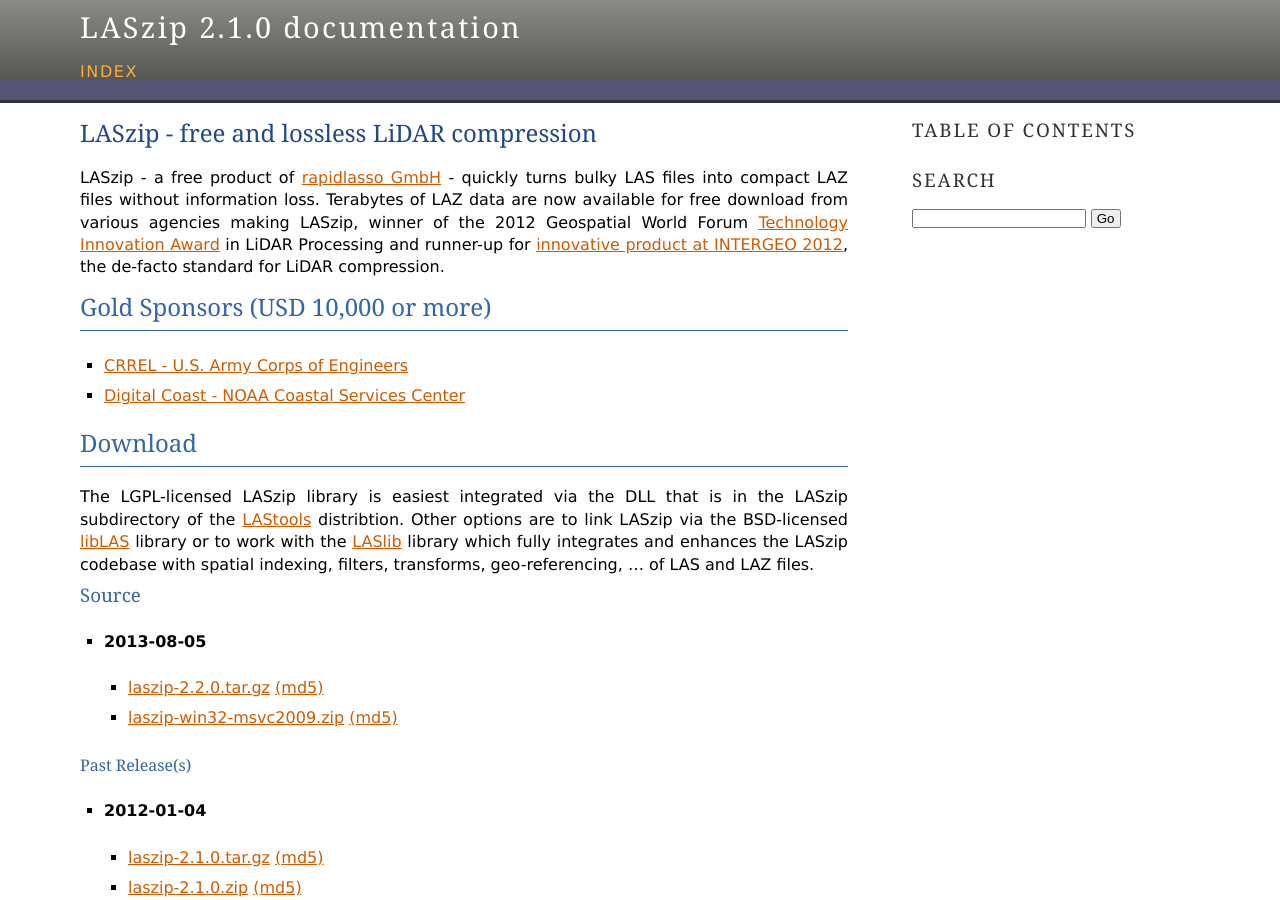
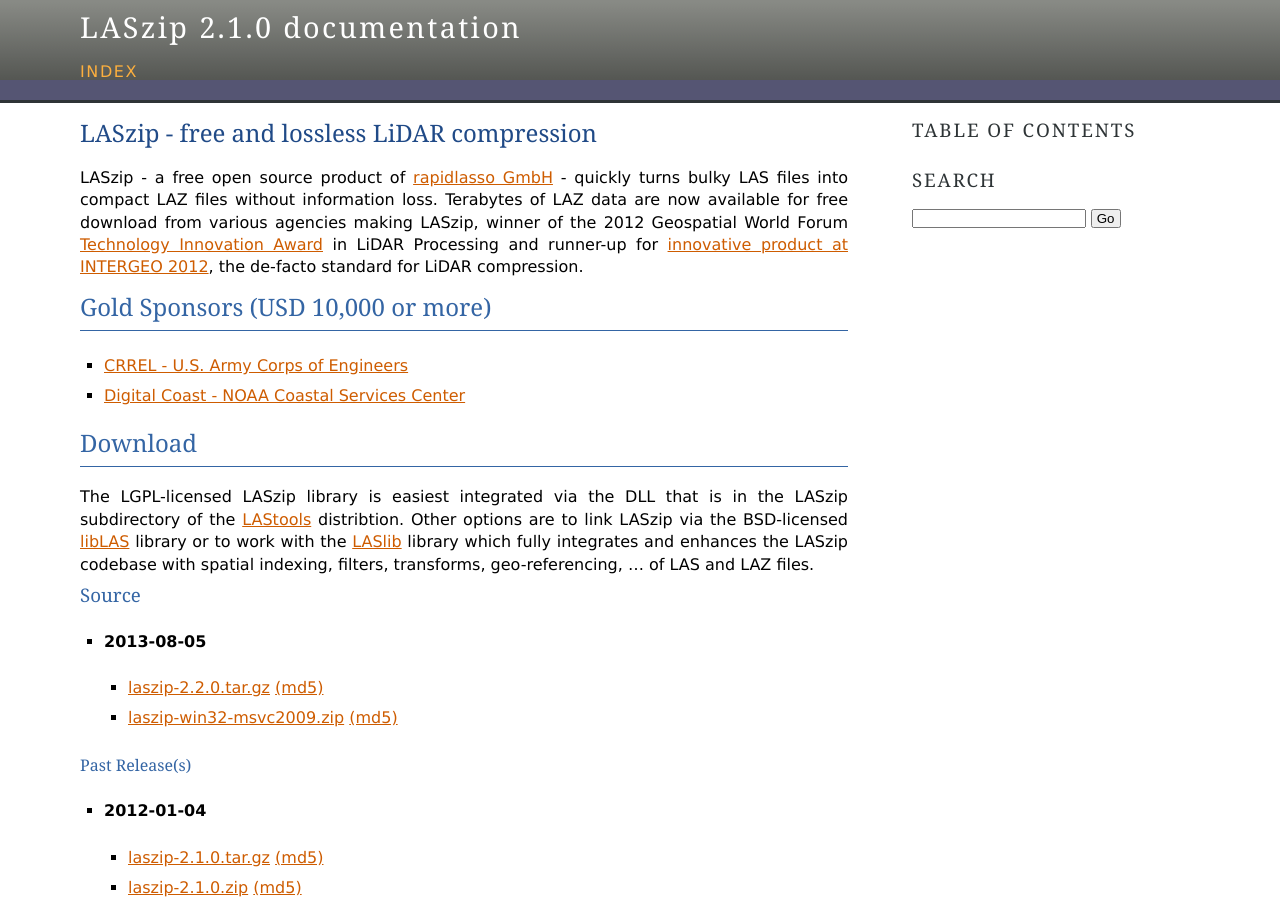
Before and after one commit to LASzip/LASzip, a Sphinx documentation site: the page built from docs/source/index.rst, in a window 1280 px wide and 900 px high. Built offline with Sphinx 7.4.7, drawn with Linux system fonts in a browser that asks for light colours; some of the changed text lies outside the part shown.

```diff
--- a/docs/source/index.rst
+++ b/docs/source/index.rst
@@ -4,7 +4,7 @@
 LASzip - free and lossless LiDAR compression
 ******************************************************************************
 
-LASzip - a free product of `rapidlasso GmbH <http://rapidlasso.com/>`_ - quickly turns bulky LAS files into compact LAZ files without information loss. Terabytes of LAZ data are now available for free download from various agencies making LASzip, winner of the 2012 Geospatial World Forum `Technology Innovation Award <http://www.facebook.com/photo.php?fbid=370334049695712>`_ in LiDAR Processing and runner-up for `innovative product at INTERGEO 2012 <http://gispoint.de/wia.html>`_, the de-facto standard for LiDAR compression.
+LASzip - a free open source product of `rapidlasso GmbH <http://rapidlasso.com/>`_ - quickly turns bulky LAS files into compact LAZ files without information loss. Terabytes of LAZ data are now available for free download from various agencies making LASzip, winner of the 2012 Geospatial World Forum `Technology Innovation Award <http://www.facebook.com/photo.php?fbid=370334049695712>`_ in LiDAR Processing and runner-up for `innovative product at INTERGEO 2012 <http://gispoint.de/wia.html>`_, the de-facto standard for LiDAR compression.
 
 
 Gold Sponsors (USD 10,000 or more)
```
Also changed, not shown: other parts of docs/source/index.rst (+2 -0 lines).
